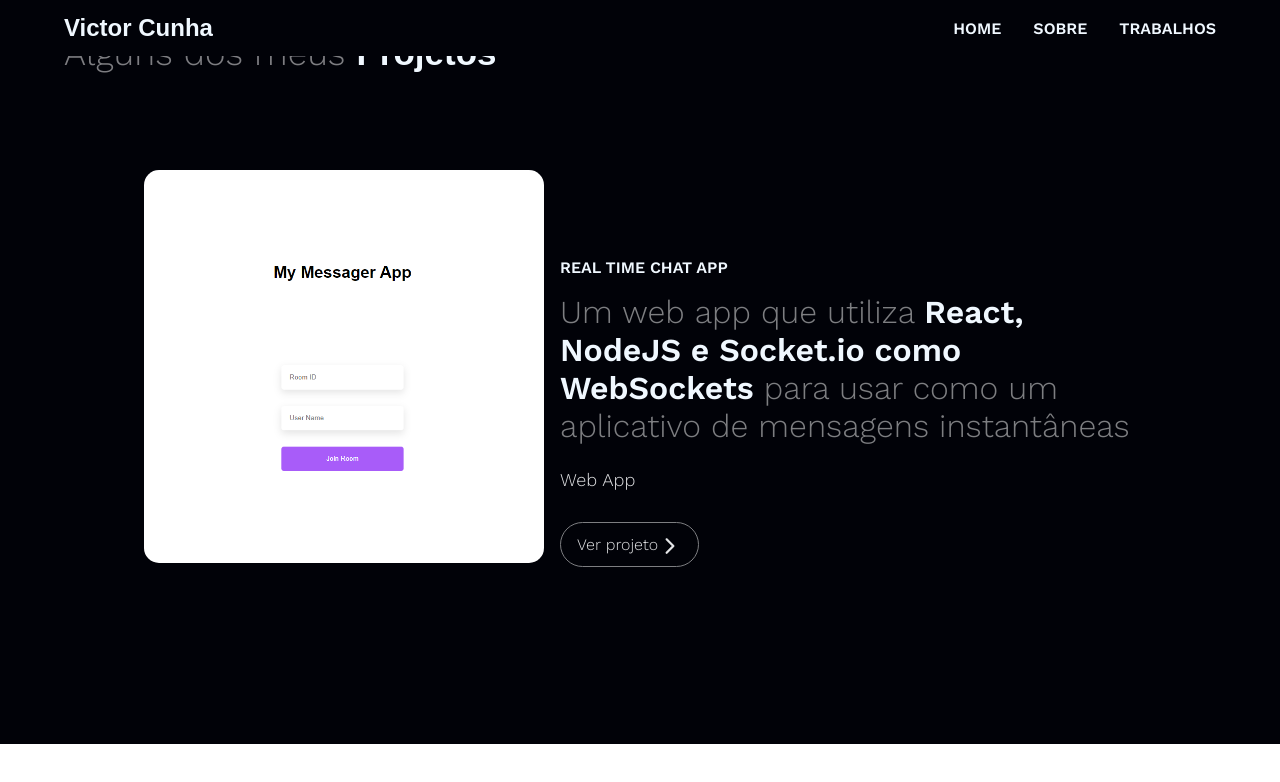
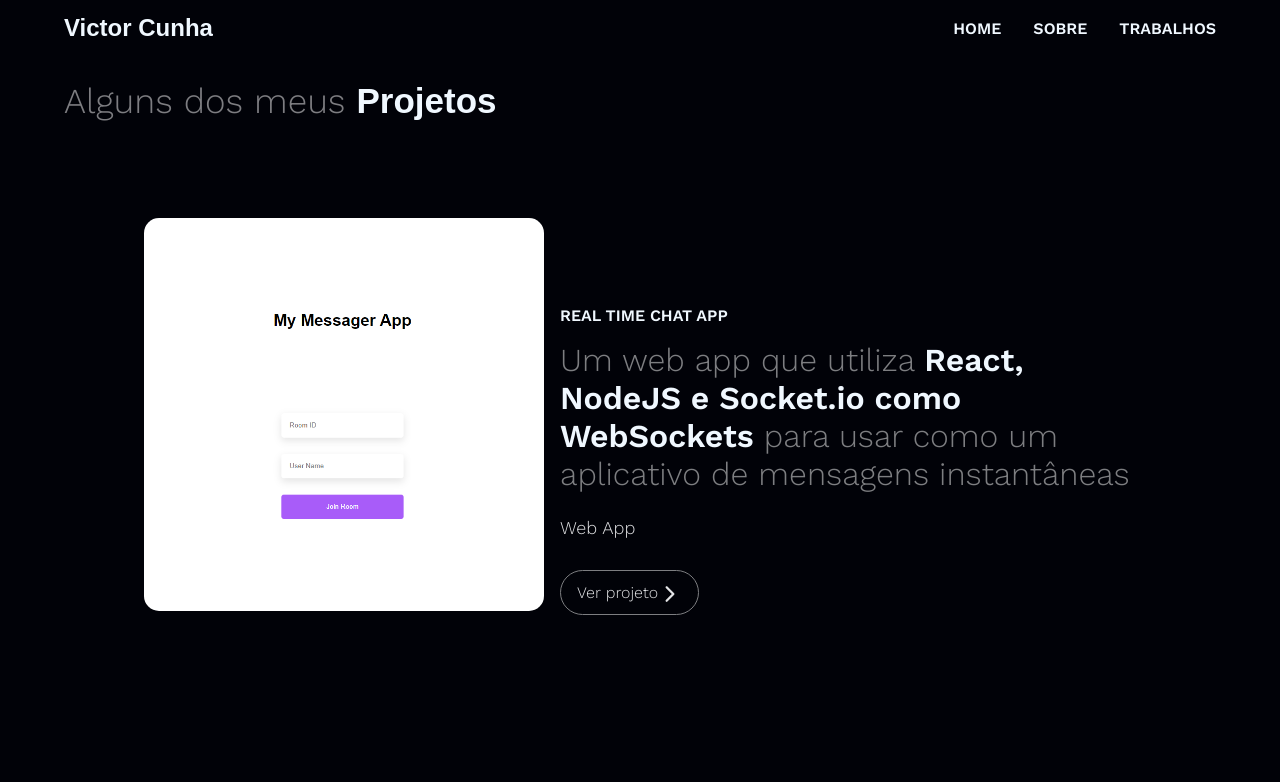
Before and after one commit to CunhaJoao1/portifolio-victorcunha, a React (Vite) app: page /projetos in a window 1280 px wide. Shown: the top 782 px of the page. Built offline with nearby package versions, Linux system fonts and the light colour scheme.

Commit message:
added padding on sections

```diff
--- a/src/Components/Projetos/Projetos.tsx
+++ b/src/Components/Projetos/Projetos.tsx
@@ -6,11 +6,11 @@ import { Card } from "./Cards";
 
 const Div = styled.div`
     width: 100%;
-    min-height: 93vh;
+    min-height: 100vh;
     height: 100%;
     background-color: #010208;
     color: aliceblue;
-    padding: 2rem 5%;
+    padding: 5rem 5%;
     .title{
         h3{
             font-family: 'Work Sans';
--- a/src/Components/Sobre/Sobre.tsx
+++ b/src/Components/Sobre/Sobre.tsx
@@ -14,10 +14,6 @@ const Div = styled.div`
 
     background-color: #010208;
     padding: 5rem 0;
-    /* display: flex;
-    flex-direction: column;
-    align-items: center; */
-
     .content{
         color: aliceblue;
         text-align: center;
```
